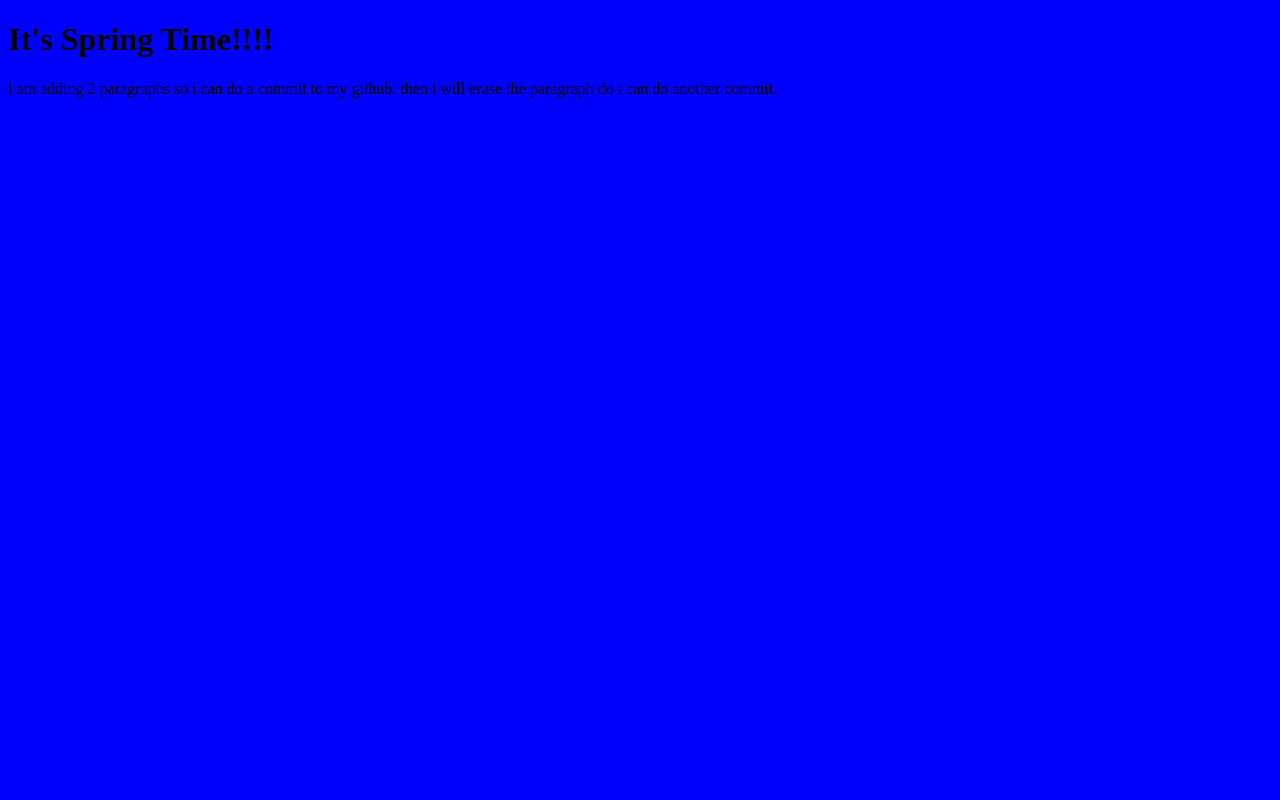
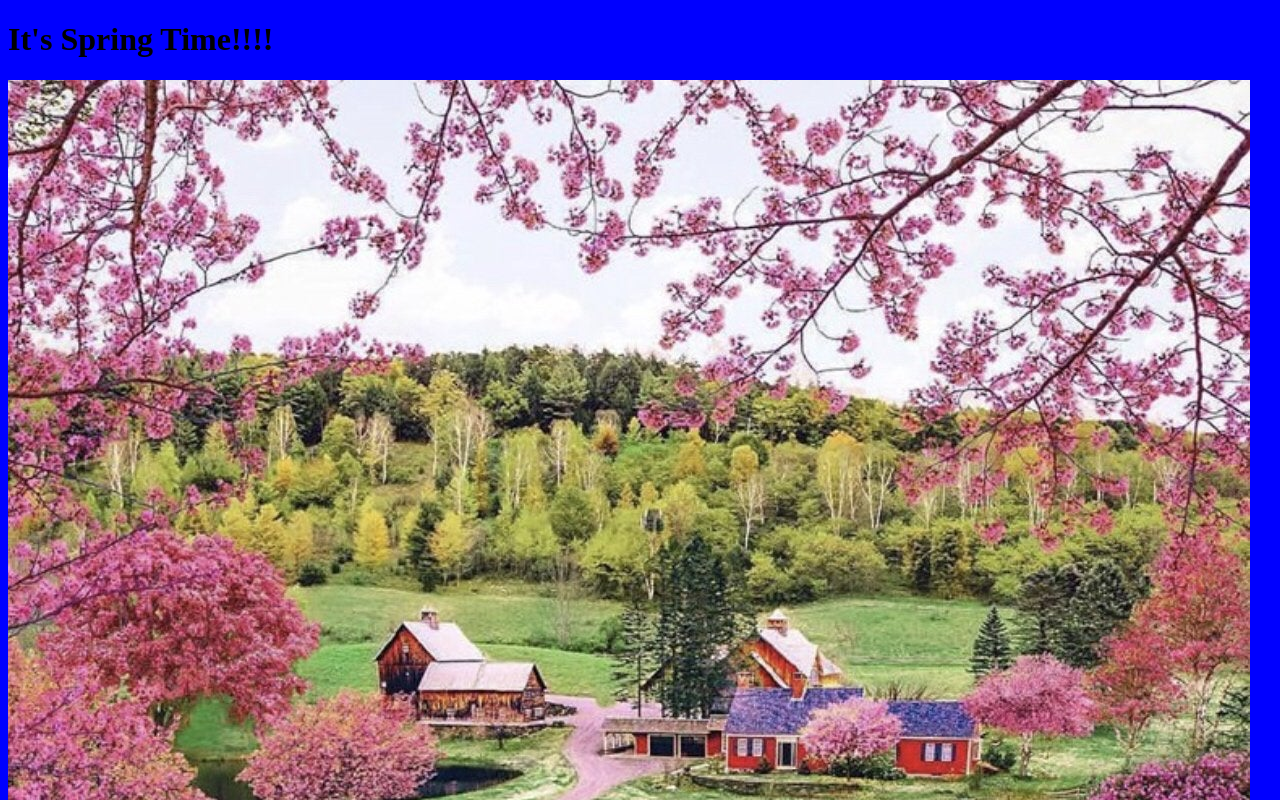
Before and after one commit to DeeCent/gitspring, a plain HTML site: page index.html in a window 1280 px wide. Shown: the top 800 px of the page. Drawn offline with Linux system fonts and the light colour scheme.

Commit message:
replaced paragraph with an image

```diff
--- a/index.html
+++ b/index.html
@@ -10,8 +10,6 @@
 <body>
   <h1>It's Spring Time!!!!</h1>
 
-  <p>i am adding 2 paragraphs so i can do a commit to my github.  then i will
-      erase the paragraph do i can do another commit.</p>
-
+  <img src="cabinInSpring.jpg" alt="cabin">
 </body>
 </html>
```
Also changed, not shown: cabinInSpring.jpg (added).
